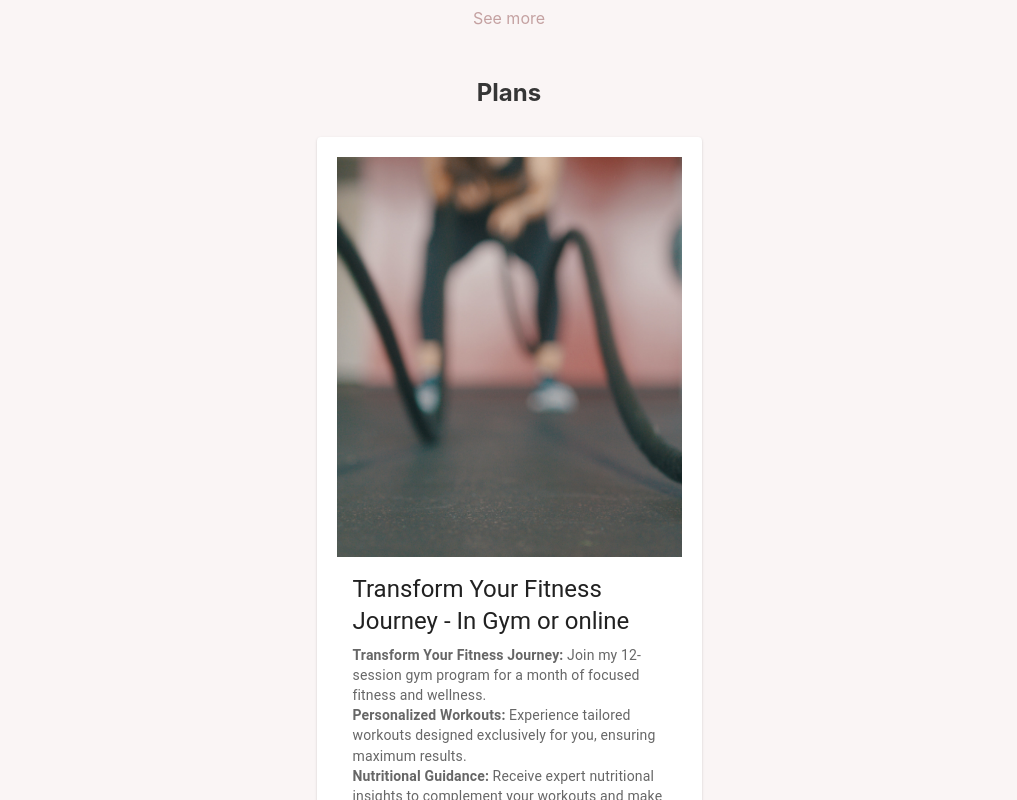
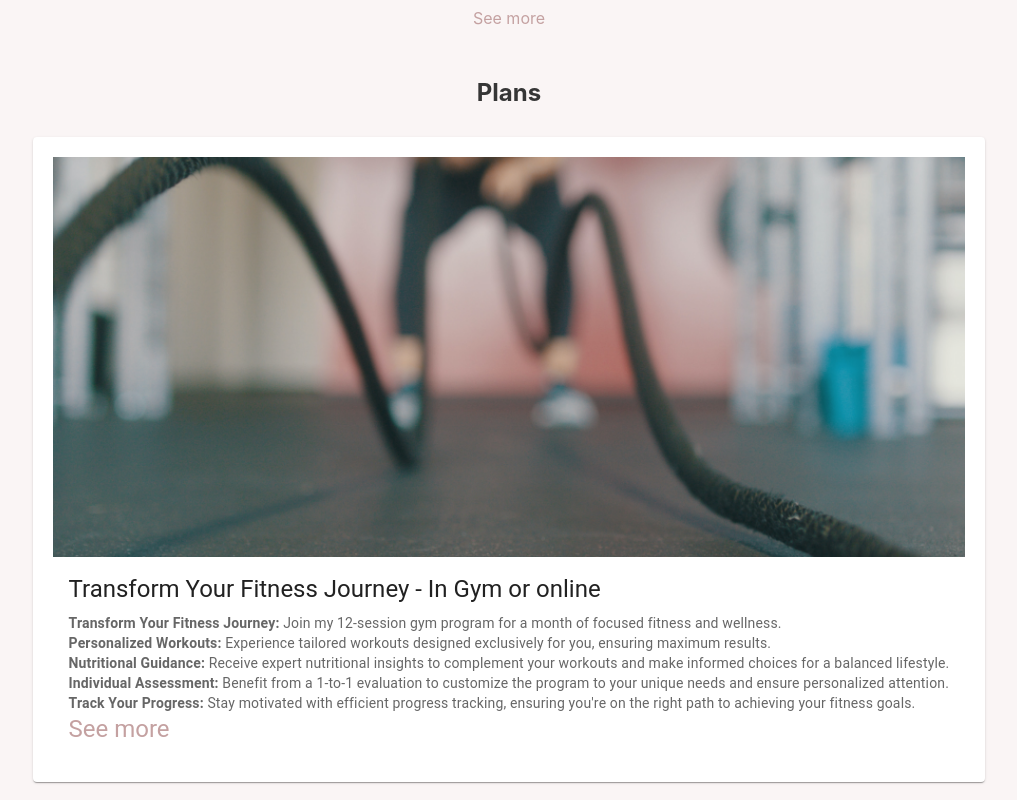
Before and after one commit to Teodora-Munteanu/levelup, a React (Create React App) app: page / in a window 1280 px wide. Shown: the part 1740-2540 px from the top of the page, without its empty margins (131-1148 px from the left). Built offline with nearby package versions, Linux system fonts and the light colour scheme; the HTML template or start-up script is replaced by a standard one.

Commit message:
Add files via upload

```diff
--- a/src/App.css
+++ b/src/App.css
@@ -41,3 +41,16 @@ body{
 .about-me-img-list{
   max-height: 25vh;
 }
+
+.card-container-main-page {
+  max-width: 100vw !important;
+  display: flex;
+  flex-flow: column;
+  justify-content: center;
+  align-items: center;
+
+}
+
+.card-container-main-page .MuiPaper-root{
+  max-width: 75vw !important;
+}
```
